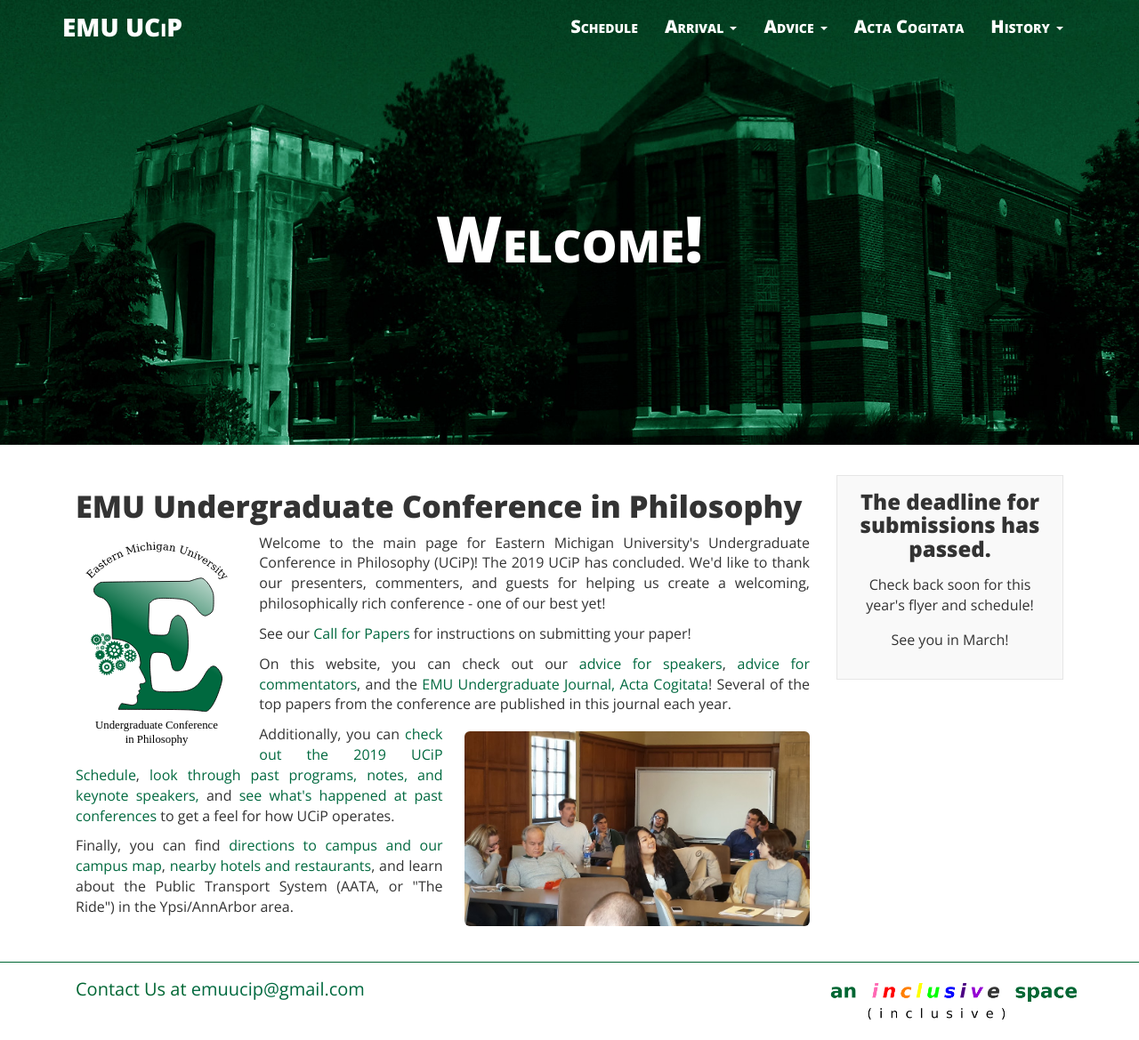
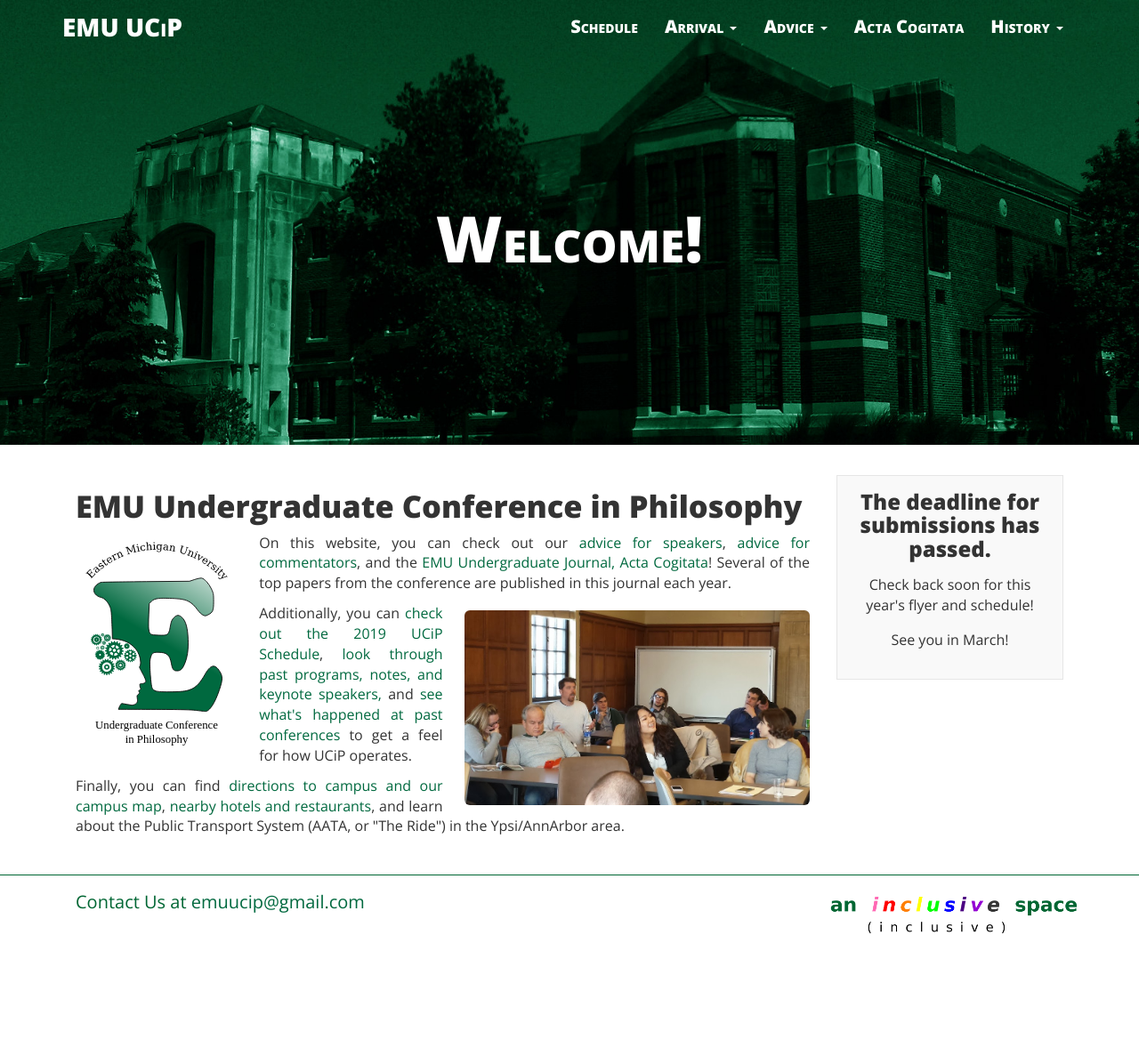
Before and after one commit to ucip/ucip.github.io, a Jekyll site: the page built from index.html, in a window 1280 px wide. Shown: the whole page at 89% size. Built offline with Jekyll 4.4.1, drawn with Linux system fonts in a browser that asks for light colours; nearby versions of some CDN libraries; after the commit the page ends 1071 px from its top, so only the background shows below that.

Commit message:
Remove ucip conclude and cfp link

```diff
--- a/index.html
+++ b/index.html
@@ -10,8 +10,8 @@
     <div class="col-sm-3 img-div-left">
       <img class="img-responsive img-rounded hidden-xs hidden-print" src="{{ site.baseurl }}/img/logo.svg">
     </div>
-    <p class="text-justify">Welcome to the main page for Eastern Michigan University's Undergraduate Conference in Philosophy (UCiP)! The 2019 UCiP has concluded. We'd like to thank our presenters, commenters, and guests for helping us create a welcoming, philosophically rich conference - one of our best yet!</p>
-    <p>See our <a href="{{ site.baseurl }}/cfp/">Call for Papers</a> for instructions on submitting your paper!</p>
+    <!-- <p class="text-justify">Welcome to the main page for Eastern Michigan University's Undergraduate Conference in Philosophy (UCiP)! The 2019 UCiP has concluded. We'd like to thank our presenters, commenters, and guests for helping us create a welcoming, philosophically rich conference - one of our best yet!</p>
+    <p>See our <a href="{{ site.baseurl }}/cfp/">Call for Papers</a> for instructions on submitting your paper!</p> -->
     <!--<p>The Call for Papers for the 2020 UCiP will be available at the end of October or early November.</p>-->
     <p class="text-justify">On this website, you can check out our <a href="{{ site.baseurl }}/advice/speakers/">advice for speakers</a>, <a href="{{ site.baseurl }}/advice/commentators/">advice for commentators</a>, and the <a href="{{ site.baseurl }}/journal/">EMU Undergraduate Journal, Acta Cogitata</a>! Several of the top papers from the conference are published in this journal each year.</p>
     <div class="col-sm-6 img-div-right">
```
